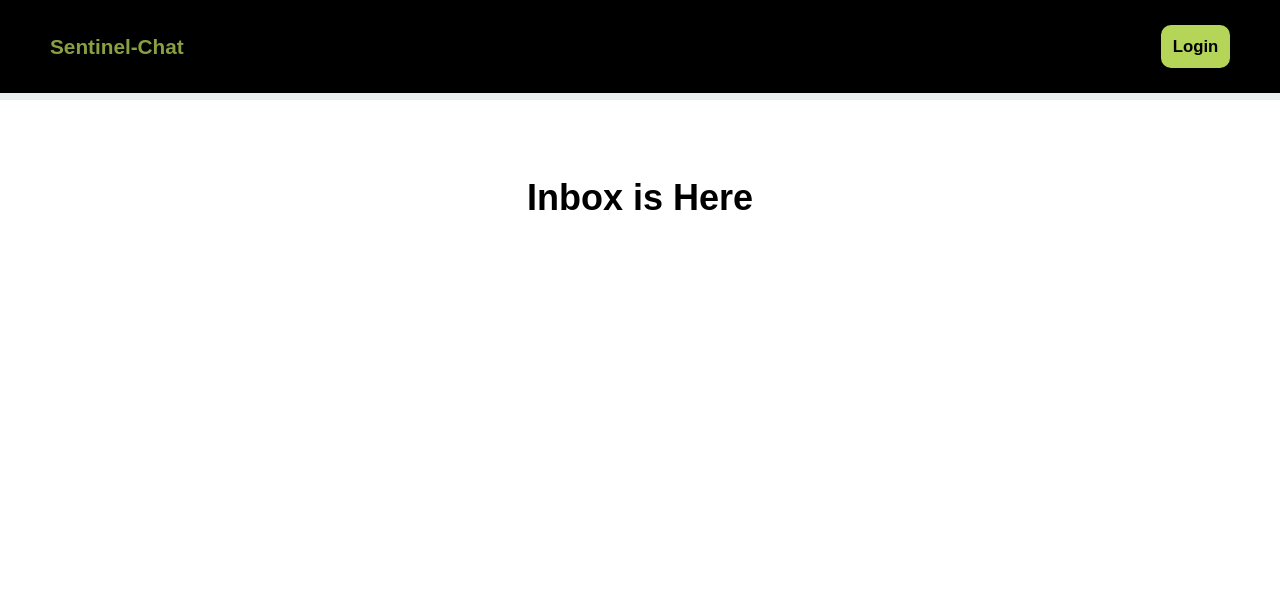
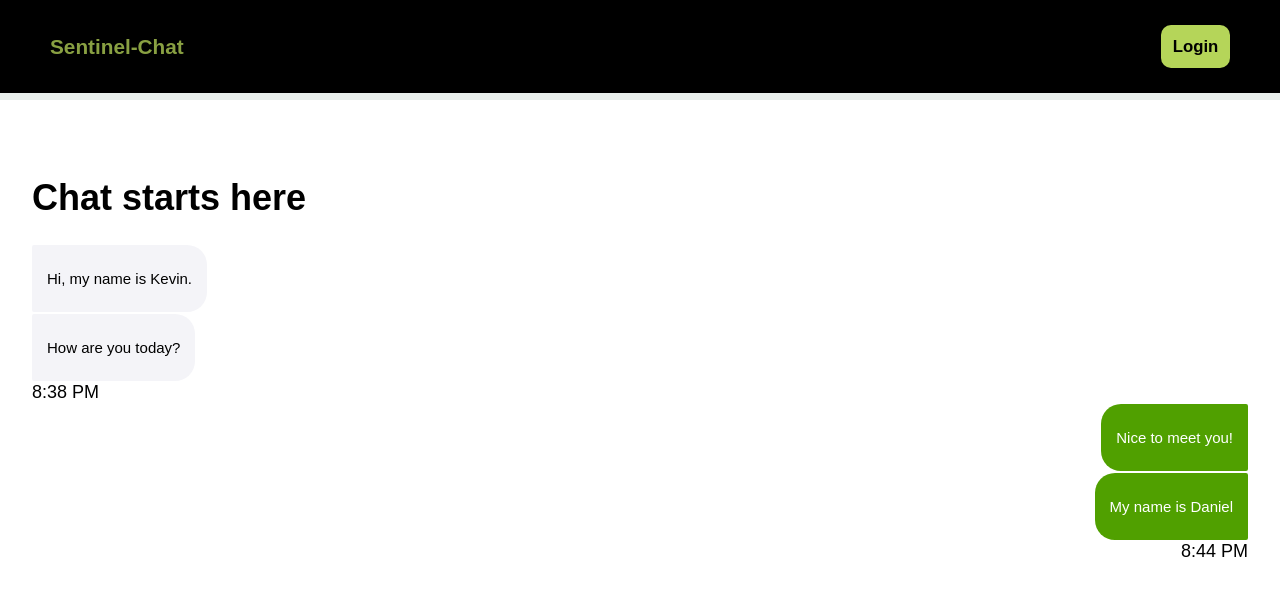
Before and after one commit to Sentinel-Chat/Front-End, a React (Create React App) app: page /inbox in a window 1280 px wide. Shown: the top 596 px of the page. Built offline with nearby package versions, Linux system fonts and the light colour scheme.

Commit message:
create Message component

```diff
--- /dev/null
+++ b/src/components/Message.css
@@ -0,0 +1,53 @@
+.Message {
+    display: flex;
+    flex-direction: column;
+}
+
+.Message .bubble-container {
+    font-size: 15px;
+    display: flex;
+}
+
+.Message.mine .bubble-container {
+    justify-content: flex-end;
+}
+
+.Message .bubble-container .bubble {
+    margin: 1px 0;
+    background: #f4f4f8;
+    padding: 10px 15px;
+    border-radius: 20px;
+    max-width: 75%;
+    border-top-left-radius: 2px;
+    border-bottom-left-radius: 2px;
+    border-top-right-radius: 20px;
+    border-bottom-right-radius: 20px;
+}
+
+.Message.mine .bubble-container .bubble {
+    background: #50a000;
+    color: #fff;
+    border-top-left-radius: 20px;
+    border-bottom-left-radius: 20px;
+    border-top-right-radius: 2px;
+    border-bottom-right-radius: 2px;
+}
+
+.timestamp {
+    padding: 0;
+    margin: 0;
+    display: flex;
+    justify-content: flex-start;
+}
+
+.timestamp.mine {
+    padding: 0;
+    margin: 0;
+    display: flex;
+    justify-content: flex-end;
+}
+
+.timestamp p {
+    padding: 0;
+    margin: 0;
+}
--- /dev/null
+++ b/src/components/Message.jsx
@@ -0,0 +1,35 @@
+import React from "react";
+import "./Message.css";
+
+/*
+Props:
+    type - me if message is from myself, otherwise type is other
+    text - contains message contents
+    positon - determines if timestamp should be placed below message
+    timestamp - timestamp of message
+*/
+
+const Message = (props) => {
+  return (
+    <div className={"Message" + " " + props.type}>
+      <div className="bubble-container">
+        <div className="bubble">
+          <p>{props.text}</p>
+        </div>
+      </div>
+
+      <div className={"timestamp" + " " + props.type}>
+        {/* If it's the last message in a sequence put the timestamp below the message*/}
+        {props.position == "last" ? (
+          <>
+            <p>{props.timestamp}</p>
+          </>
+        ) : (
+          <></>
+        )}
+      </div>
+    </div>
+  );
+};
+
+export default Message;
--- a/src/pages/Inbox.css
+++ b/src/pages/Inbox.css
@@ -3,4 +3,11 @@
     color: black;
     display: flex;
     flex-direction: column;
+    width: 95vw;
 }
+
+.scrollable {
+    position: relative;
+    overflow-y: scroll;
+    -webkit-overflow-scrolling: touch;
+}
--- a/src/pages/Inbox.jsx
+++ b/src/pages/Inbox.jsx
@@ -4,10 +4,39 @@ import "./Inbox.css";
 import { useEffect, useState } from "react";
 import { Link } from "react-router-dom";
 
+import Message from "../components/Message";
+
 const Inbox = (props) => {
   return (
     <div className="Inbox">
-      <h1>Inbox is Here</h1>
+      <h1>Chat starts here</h1>
+      <div className="message-list-container">
+        <Message
+          text="Hi, my name is Kevin."
+          type="other"
+          position="first"
+          timestamp="8:37 PM"
+        ></Message>
+        <Message
+          text="How are you today?"
+          type="other"
+          position="last"
+          timestamp="8:38 PM"
+        ></Message>
+
+        <Message
+          text="Nice to meet you!"
+          type="mine"
+          position="first"
+          timestamp="8:44 PM"
+        ></Message>
+        <Message
+          text="My name is Daniel"
+          type="mine"
+          position="last"
+          timestamp="8:44 PM"
+        ></Message>
+      </div>
     </div>
   );
 };
```
